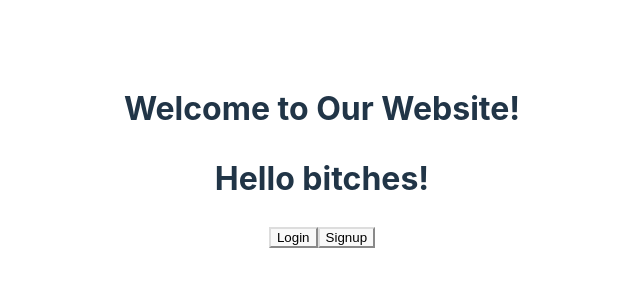
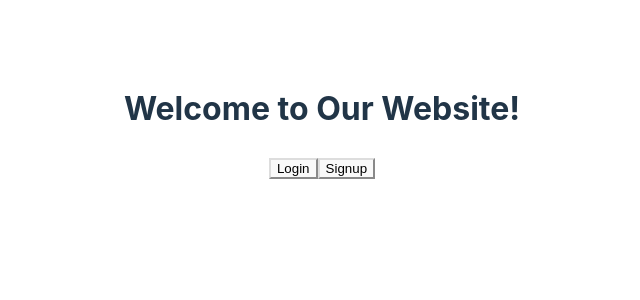
Before and after one commit to PraveenDantam183/ProjectD, a React (Vite) app: page / in a window 1280 px wide. Shown: the top 300 px of the page, without its empty margins (318-958 px from the left). Built offline with nearby package versions, Linux system fonts and the light colour scheme.

Commit message:
test done.

```diff
--- a/src/components/LandingPage.jsx
+++ b/src/components/LandingPage.jsx
@@ -6,7 +6,6 @@ const LandingPage = () => {
   return (
     <div className="landing-container">
       <h1>Welcome to Our Website!</h1>
-      <h1>Hello bitches!</h1>
       <div className="landing-buttons">
         <Link to="/login">
           <button className="landing-button">Login</button>
```
